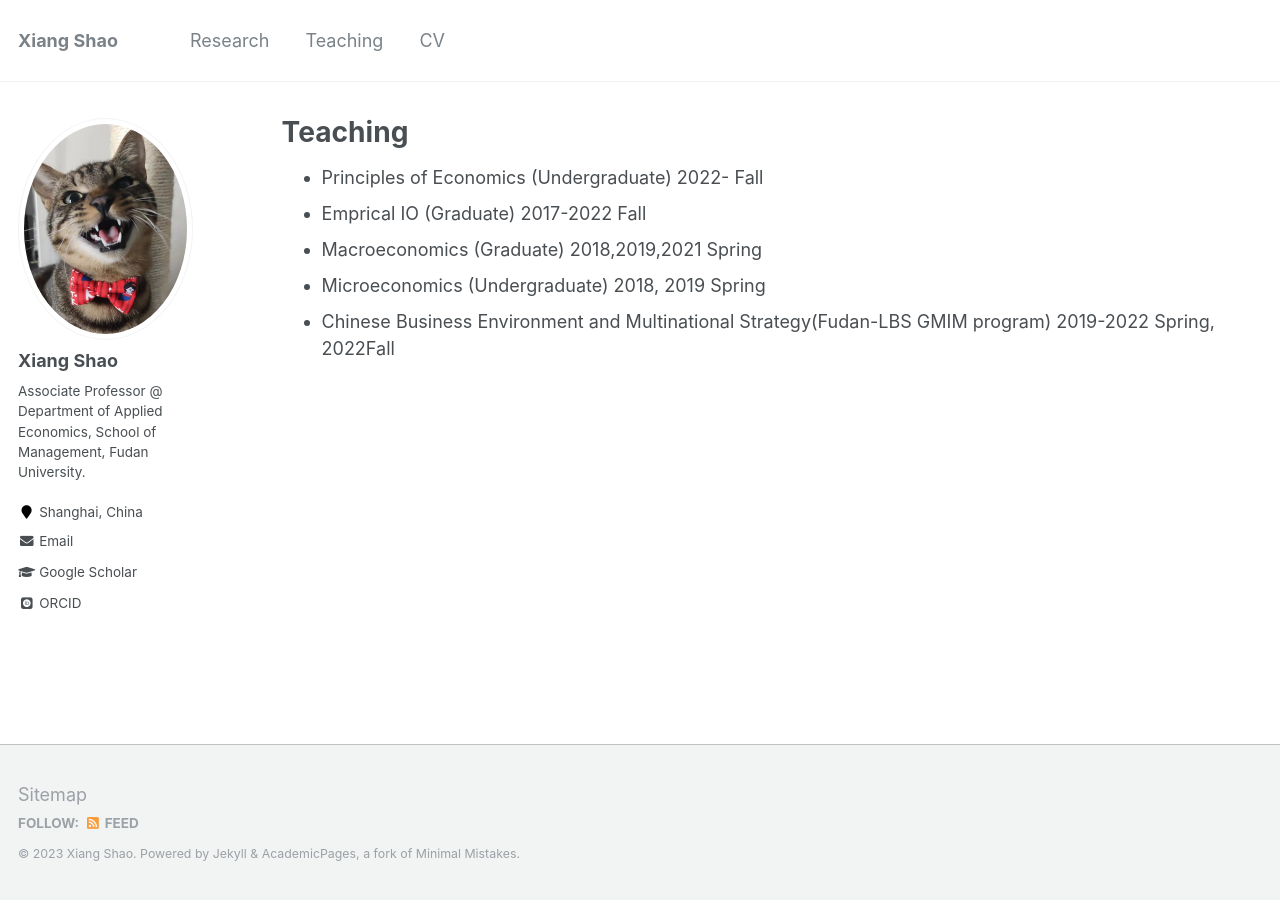
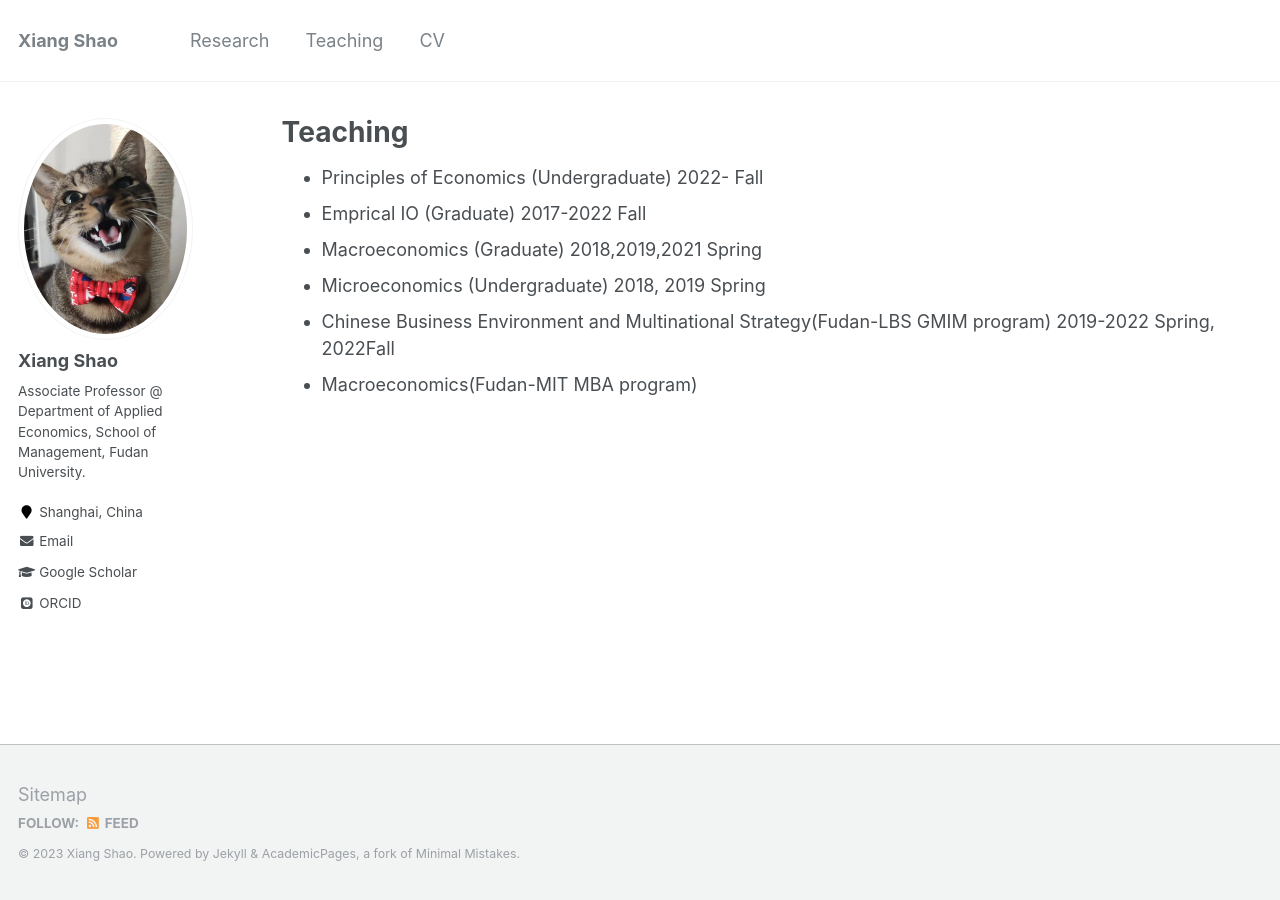
Before and after one commit to xiangshao/xiangshao.github.io, a Jekyll site: the page built from _pages/teaching.md, in a window 1280 px wide. Built offline with Jekyll 4.4.1, drawn with Linux system fonts in a browser that asks for light colours; some web fonts are replaced.

Commit message:
Update teaching.md

```diff
--- a/_pages/teaching.md
+++ b/_pages/teaching.md
@@ -9,3 +9,4 @@ author_profile: true
 * Macroeconomics (Graduate) 2018,2019,2021 Spring
 * Microeconomics (Undergraduate) 2018, 2019 Spring
 * Chinese Business Environment and Multinational Strategy(Fudan-LBS GMIM program) 2019-2022 Spring, 2022Fall
+* Macroeconomics(Fudan-MIT MBA program)
```
